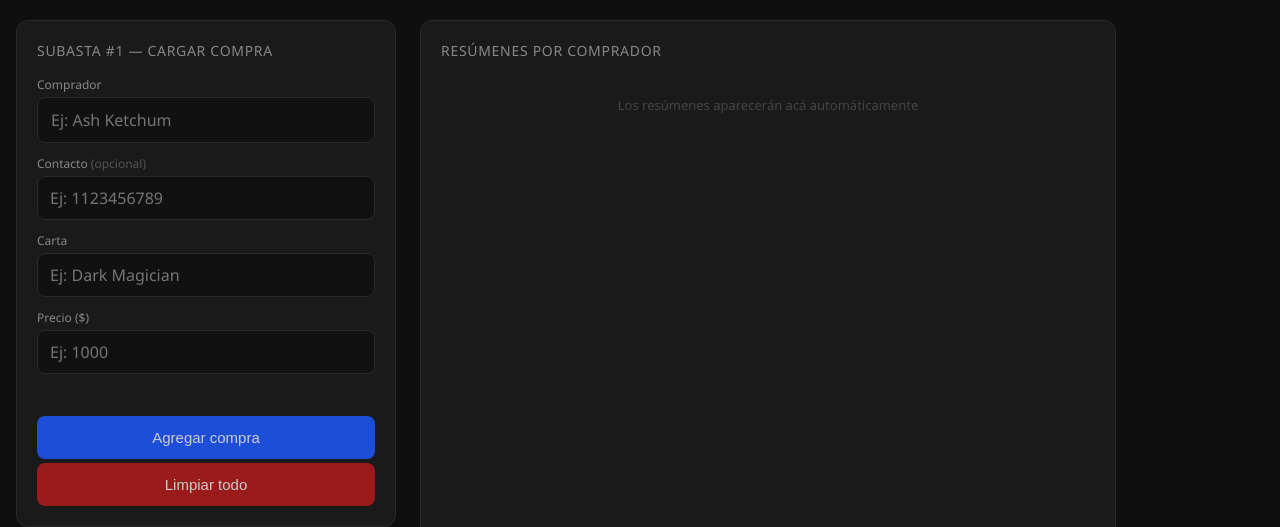
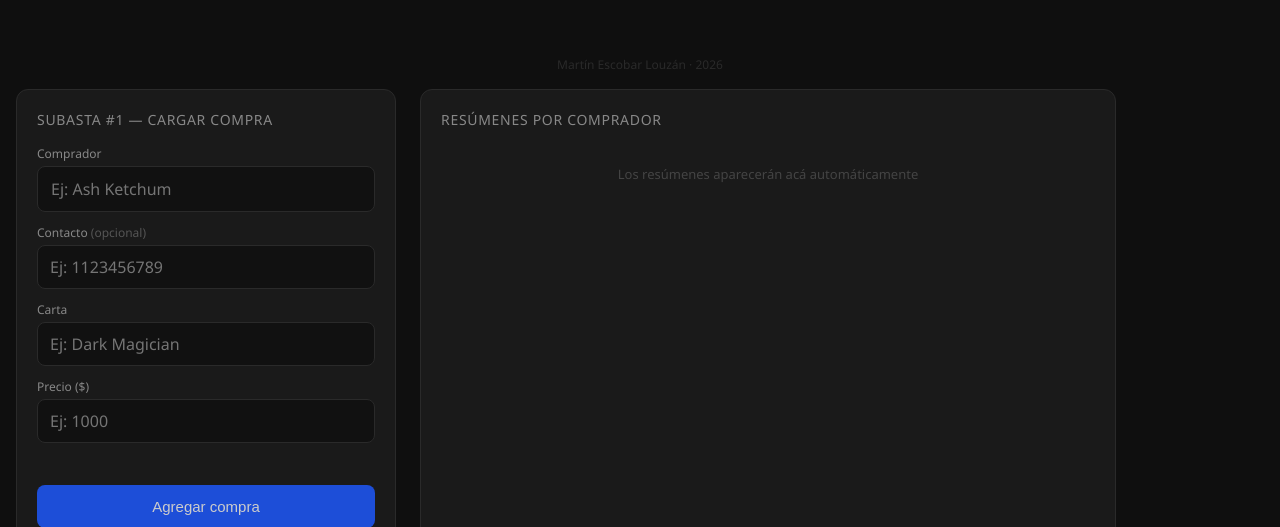
Before and after one commit to escobarLouzanMartin/generador-resumenes, a Flask app: page / in a window 1280 px wide. Shown: the part 50-577 px from the top of the page. Run offline with Flask 3, Linux system fonts and the light colour scheme; the visitor is signed in with stand-in values (Sample User, id 1); data comes from the database, SQL or seed files in the repository; data that the repository does not hold is empty.

Commit message:
creditos agregados, readme actualizado

```diff
--- a/static/style.css
+++ b/static/style.css
@@ -455,3 +455,12 @@ input:focus { border-color: #444; }
 .btn-cancelar-comprador:hover { border-color: #333; color: #888; }
 
 .edit-error { font-size: 12px; color: #ef4444; min-height: 16px; }
+
+/* ── Footer ──────────────────────────────────────────────────── */
+.footer {
+  margin-top: 40px;
+  padding: 16px 0;
+  text-align: center;
+  font-size: 12px;
+  color: #2a2a2a;
+}
--- a/templates/_nav.html
+++ b/templates/_nav.html
@@ -11,3 +11,4 @@
     </div>
   </div>
 </div>
+<div class="footer">Martín Escobar Louzán · 2026</div>
```
Also changed, not shown: README.md.
